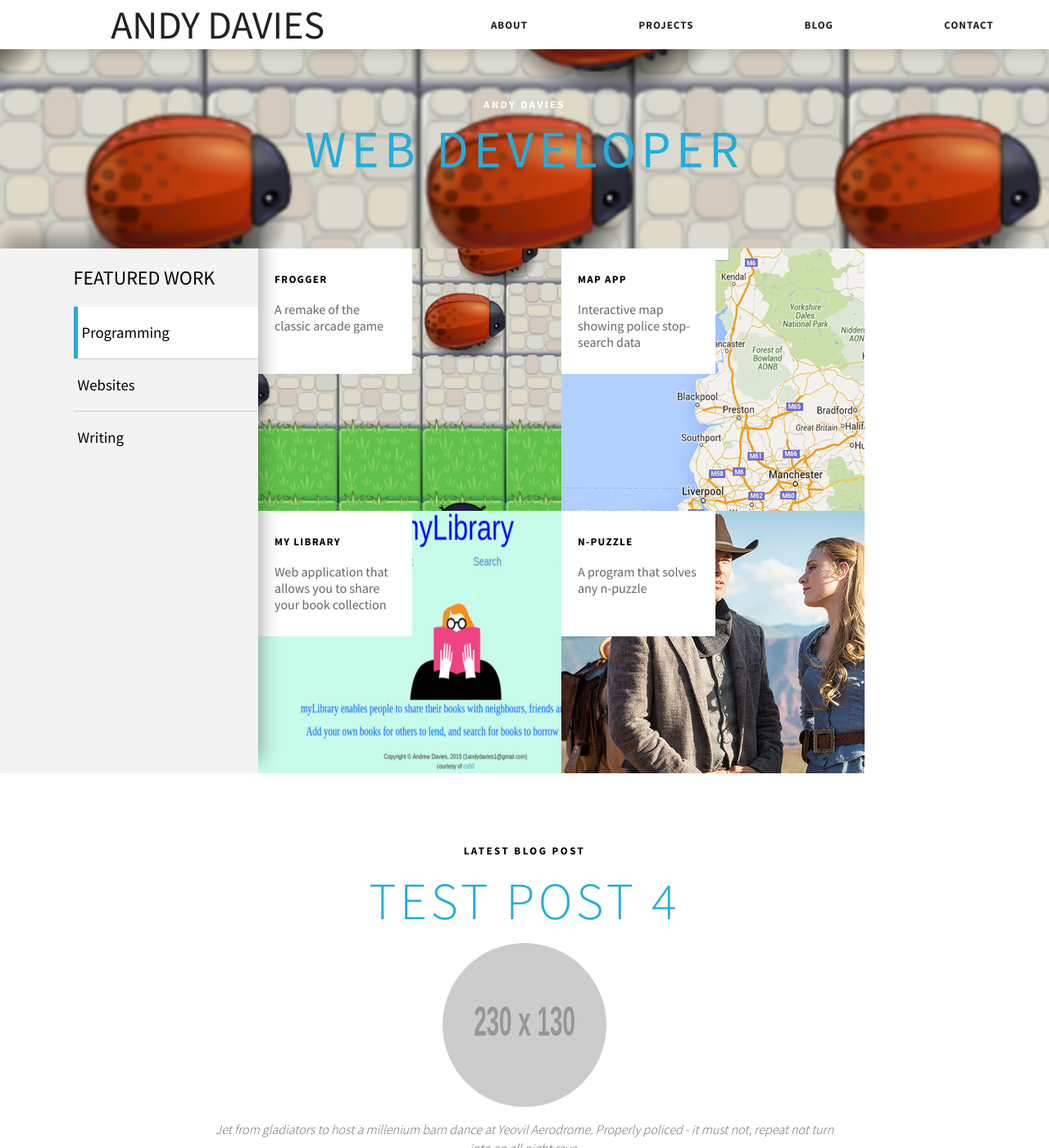
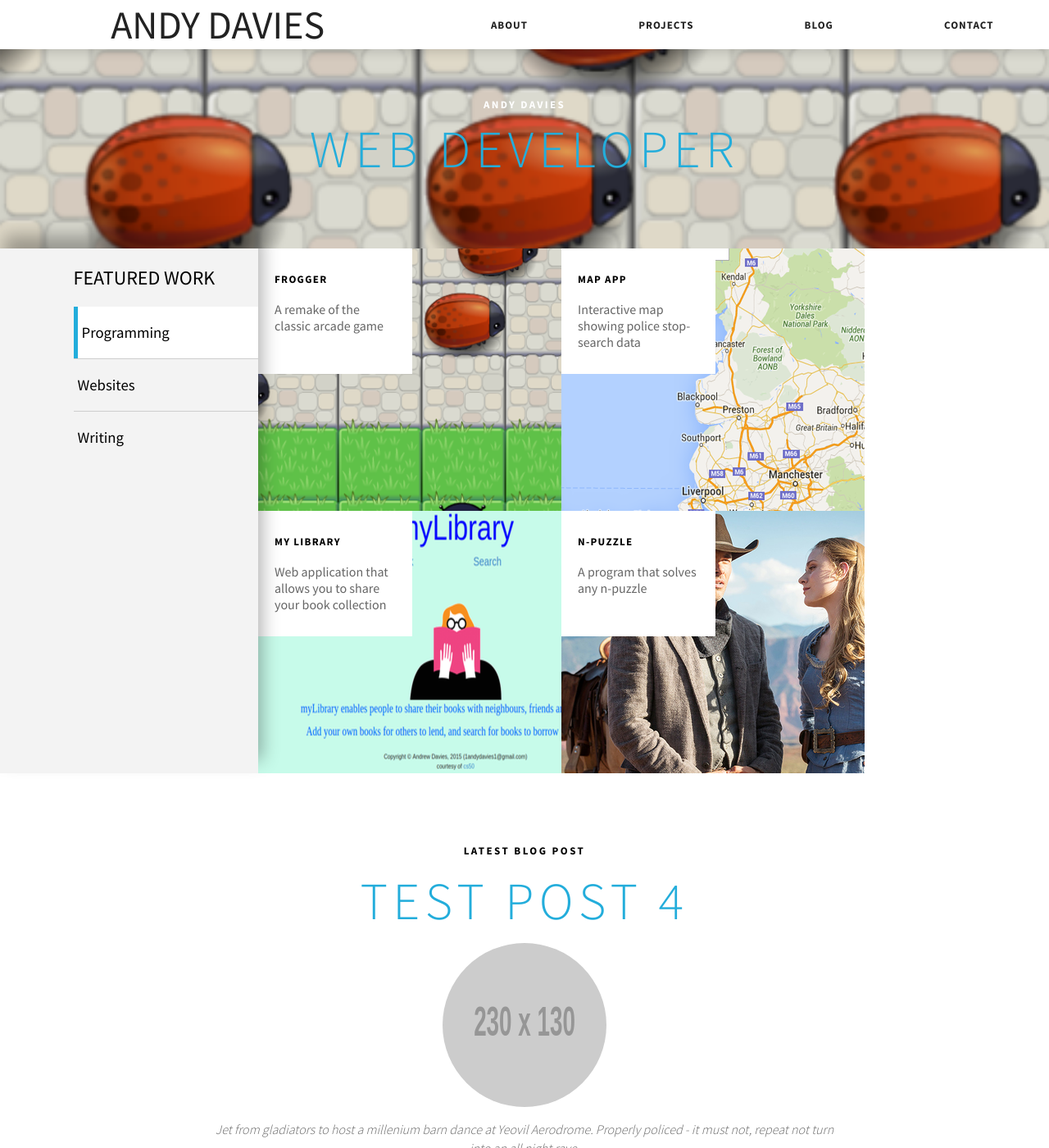
Before and after one commit to andavies/andavies.github.io, a Jekyll site: the page built from index.html, in a window 1280 px wide and 1400 px high. Shown: the whole window at 82% size. Built offline with Jekyll 4.4.1, drawn with Linux system fonts in a browser that asks for light colours.

Commit message:
Refactor .page-title into typography partial/mixin

```diff
--- /dev/null
+++ b/_sass/_abstracts/_mixins.scss
@@ -0,0 +1,8 @@
+@mixin blue-caps-title() {
+	color: $highlight_color;
+	font-size: 64px;
+	font-weight: $light;
+	text-transform: uppercase;
+	letter-spacing: 0.1em;
+	text-align: center;
+}
--- a/_sass/_typography.scss
+++ b/_sass/_typography.scss
@@ -20,3 +20,11 @@
 		color: $highlight_color;
 	}
 }
+
+.page-title {
+	@include blue-caps-title;
+}
+
+.featured-post-title {
+	@include blue-caps-title;
+}
--- a/css/main.scss
+++ b/css/main.scss
@@ -7,9 +7,10 @@
 }*/
 
 
-@import 'normalize';
-@import 'reset';
-@import 'variables';
+@import '_base/normalize';
+@import '_base/reset';
+@import '_abstracts/variables';
+@import '_abstracts/mixins';
 @import 'typography';
 
 
@@ -113,13 +114,6 @@
 	font-size: 13px;
 	font-weight: $bold;
 	letter-spacing: .18em;
-}
-
-.job-title {
-	color: $highlight_color;
-	font-size: 64px;
-	letter-spacing: 0.1em;
-	font-weight: $normal;
 }
 
 
@@ -236,12 +230,7 @@
 }
 
 .featured-post-title {
-	font-size: 64px;
-    font-weight: $light;
-    text-transform: uppercase;
-    color: $highlight_color;
-    line-height: 0.75em;
-    letter-spacing: 0.07em;
+	line-height: 0.75em;
     margin: 28px 0;
 }
 
@@ -351,17 +340,6 @@
 
 
 /* PROJECTS (GRID) PAGE */
-
-h1.projects-page-header {
-	font-size: 64px;
-    font-weight: 300;
-    text-transform: uppercase;
-    color: #23addb;
-    line-height: 0.75em;
-    letter-spacing: 0.07em;
-	margin-top: 120px;
-	text-align: center;
-}
 
 .project-grid, .tag-wrapper {
 	flex-wrap: wrap;
@@ -473,18 +451,6 @@
 
 /* BLOG INDEX PAGE */
 
-// this is the same as .projects-page-header - TODO: refactor
-.page-title {
-	font-size: 64px;
-    font-weight: 300;
-    text-transform: uppercase;
-    color: #23addb;
-    line-height: 0.75em;
-    letter-spacing: 0.07em;
-	margin-top: 120px;
-	text-align: center;
-}
-
 // TODO: change this to general .page-content(?) class
 .articles {
 	margin: 30px 60px;
--- a/index.html
+++ b/index.html
@@ -11,7 +11,7 @@
 		<h1>
 			<span class="name">Andy Davies </span>
 			<br>
-			<span class="job-title">Web Developer</span>
+			<span class="page-title">Web Developer</span>
 		</h1>
 
 	</div>
--- a/projects.html
+++ b/projects.html
@@ -4,7 +4,7 @@
 ---
 
 
-<h1 class="projects-page-header">Projects</h1>
+<h1 class="page-title">Projects</h1>
 
 <div class="flex-container project-grid">
 
```
Also changed, not shown: _sass/_abstracts/_variables.scss (renamed from _sass/_variables.scss), _sass/_base/_normalize.scss (renamed from _sass/_normalize.scss), _sass/_base/_reset.scss (renamed from _sass/_reset.scss).
